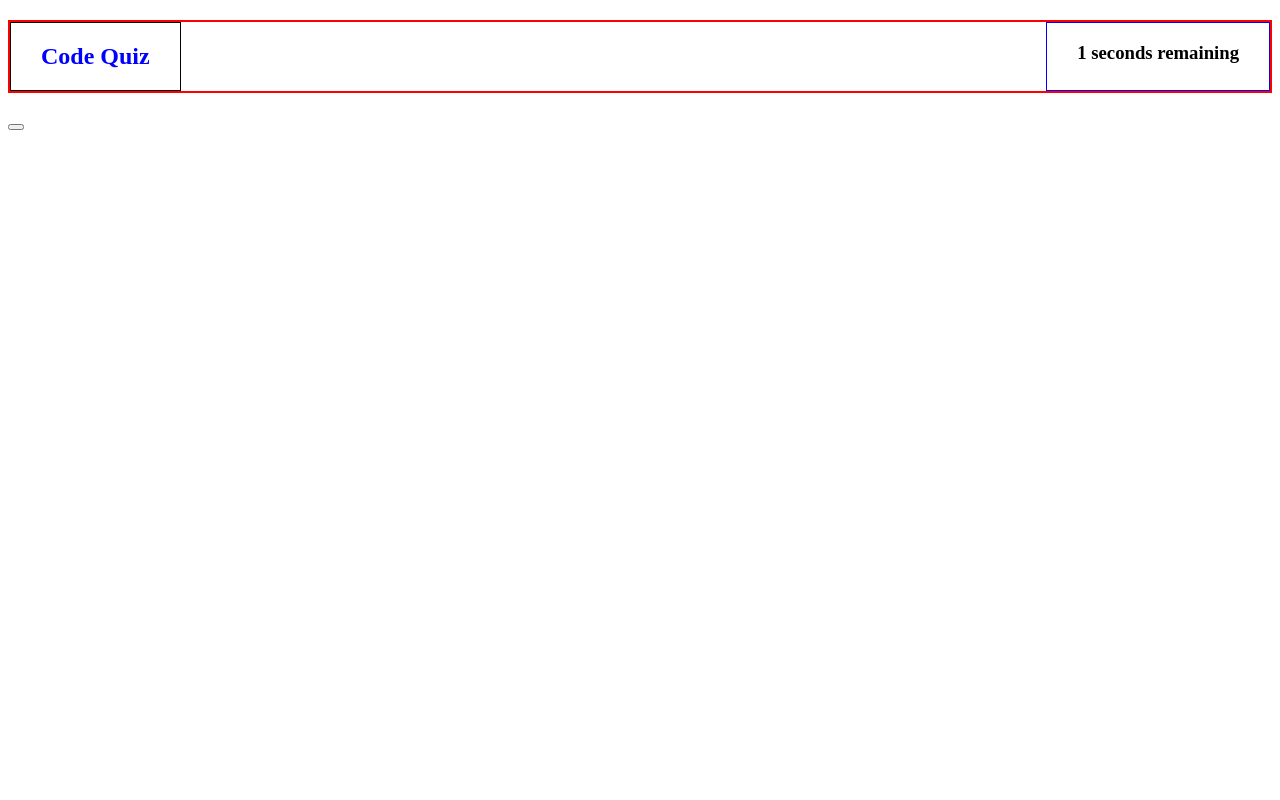
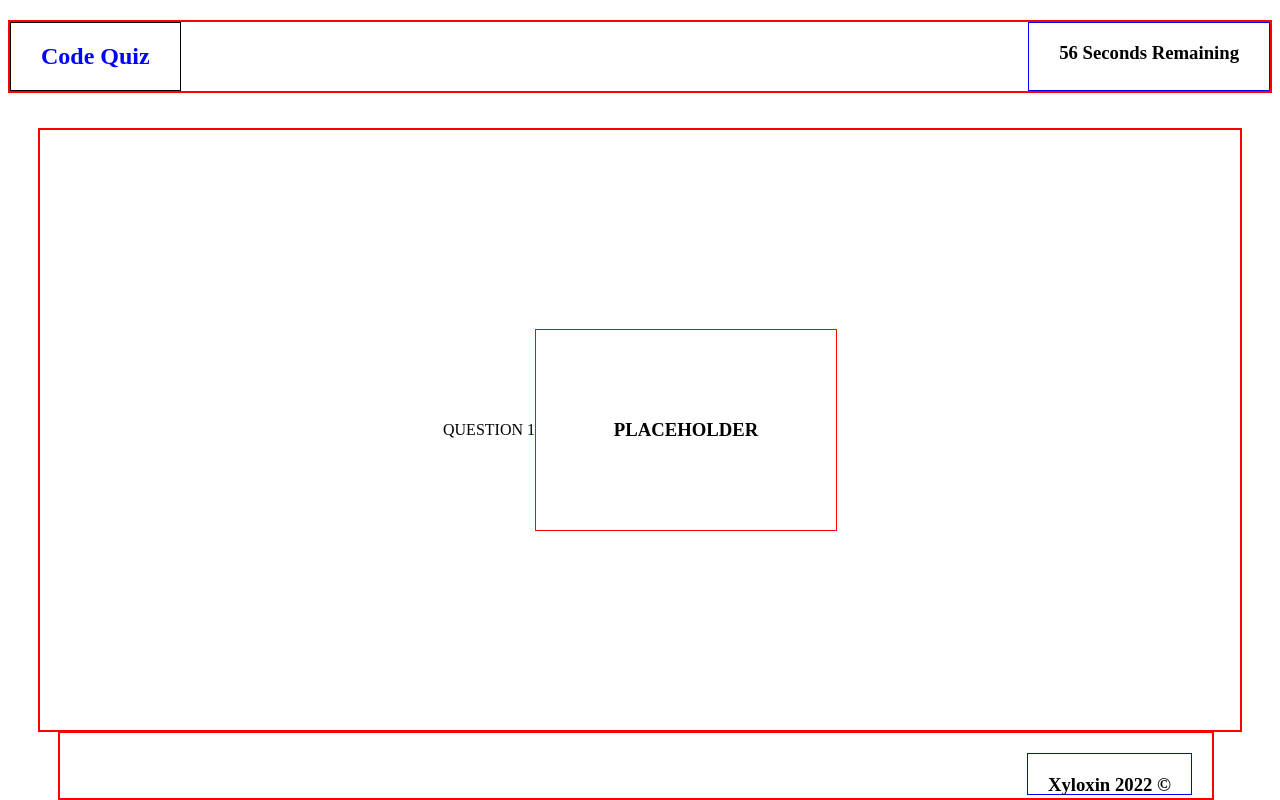
Before and after one commit to Mpergolatti/code-quiz, a plain HTML site: page index.html in a window 1280 px wide. Drawn offline with Linux system fonts and the light colour scheme.

Commit message:
commit before updating vsCode

```diff
--- a/assets/css/style.css
+++ b/assets/css/style.css
@@ -19,6 +19,49 @@
   float: right;
 }
 
+.main-section {
+  display: flex;
+  justify-content: center;
+  border: 2px solid red;
+  height: 600px;
+  margin: 35px 30px;
+  align-items: center;
+}
+
+.quiz {
+  border: 1px solid red;
+  display: flex;
+  justify-content: center;
+  align-items: center;
+  height: 200px;
+  width: 300px;
+}
+
+.question-number {
+  left: 100px;
+}
+
+.footer {
+  display: flex;
+  justify-content: flex-end;
+  border: 2px solid red;
+  height: 65px;
+  position: absolute;
+  bottom: 0;
+  width: 90vw;
+  margin-left: 50px;
+  margin-right: 50px;
+
+}
+
+.footer-info {
+  display: flex;
+  border: 1px solid blue;
+  margin: 20px;
+  padding: 20px;
+
+}
+
 @media screen and (max-width: 768px) {
   .header {
     display: flex;
@@ -29,4 +72,17 @@
   .app-name {
     margin-bottom: 30px;
   }
+
+  .footer {
+    display: flex;
+    flex-direction: column;
+    justify-content: flex-end;
+    align-items: center;
+
+  }
+
+  .footer-info {
+    right: 50%;
+
+  }
 }
--- a/assets/script.js
+++ b/assets/script.js
@@ -1,44 +1,29 @@
-// var timerEl = document.getElementById('countdown');
+var timerEl = document.getElementById('countdown');
 
-// // Time that counts down from 60
-// function timer() {
-//   var timeLeft = 60;
+// Time that counts down from 60
+function timer() {
+  var timeLeft = 60;
 
-//   // Using the setInterval() method to call function @ 1000ms
-//   var timerCountdown = setInterval(function () {
+  // Using the setInterval() method to call function @ 1000ms
+  var timerCountdown = setInterval(function () {
 
-//     if(timeLeft > 1) {
-//       timerEl.textContent = timeLeft + ' Seconds Remaining';
-//       timeLeft --;
+    if(timeLeft > 1) {
+      timerEl.textContent = timeLeft + ' Seconds Remaining';
+      timeLeft --;
 
-//     } else if (timeLeft === 1) {
-//       timerEl.textContent = timeLeft + ' Second Remaining';
-//       timeLeft --;
+    } else if (timeLeft === 1) {
+      timerEl.textContent = timeLeft + ' Second Remaining';
+      // window.alert('Times Up');
+      timeLeft --;
 
-//     } else {
-//       timerEl.textContent = '';
-//       clearInterval(timerCountdown);
-//       displayMessage();
-//     }
+    } else {
+      timerEl.textContent = 'Times Up!';
+      clearInterval(timerCountdown);
+      // window.alert('Times Up!');
+    }
 
-//   }, 1000);
+  }, 1000);
 
-// }
-var timerEl = document.getElementById('some_div');
+}
 
-var timeLeft = 5;
-
-    var timerId = setInterval(countdown, 1000);
-
-    function countdown() {
-      if (timeLeft == -1) {
-        clearTimeout(timerId);
-        doSomething();
-
-      } else {
-        timerEl.innerHTML = timeLeft + ' seconds remaining';
-        timeLeft--;
-
-        window.alert('Times Up!')
-      }
-    }
+timer()
--- a/index.html
+++ b/index.html
@@ -1,5 +1,6 @@
 <!DOCTYPE html>
 <html lang="en">
+
 <head>
   <meta charset="UTF-8">
   <meta http-equiv="X-UA-Compatible" content="IE=edge">
@@ -7,23 +8,37 @@
   <link rel="stylesheet" href="./assets/css/style.css">
   <title>Code Quiz</title>
 </head>
+
 <body>
 
+  <!-- Application name and Timer -->
   <header class="header">
 
     <div class="app-name">
       <h2>Code Quiz</h2>
     </div>
+
     <div class="timer-section">
-      <h3 id="some_div"></h3>
+      <h3 id="countdown"></h3>
     </div>
 
   </header>
 
-    <div id="start-button">
-      <button></button>
+  <main class="main-section" id="">
+
+    <div class="question-number">
+      <p>QUESTION 1</p>
     </div>
 
+      <h3 class="quiz">PLACEHOLDER</h3>
+
+  </main>
+
+  <footer class="footer">
+
+    <h3 class="footer-info"> Xyloxin 2022 &copy</h3>
+
+  </footer>
 
 
   <script src="./assets/script.js"></script>
```
